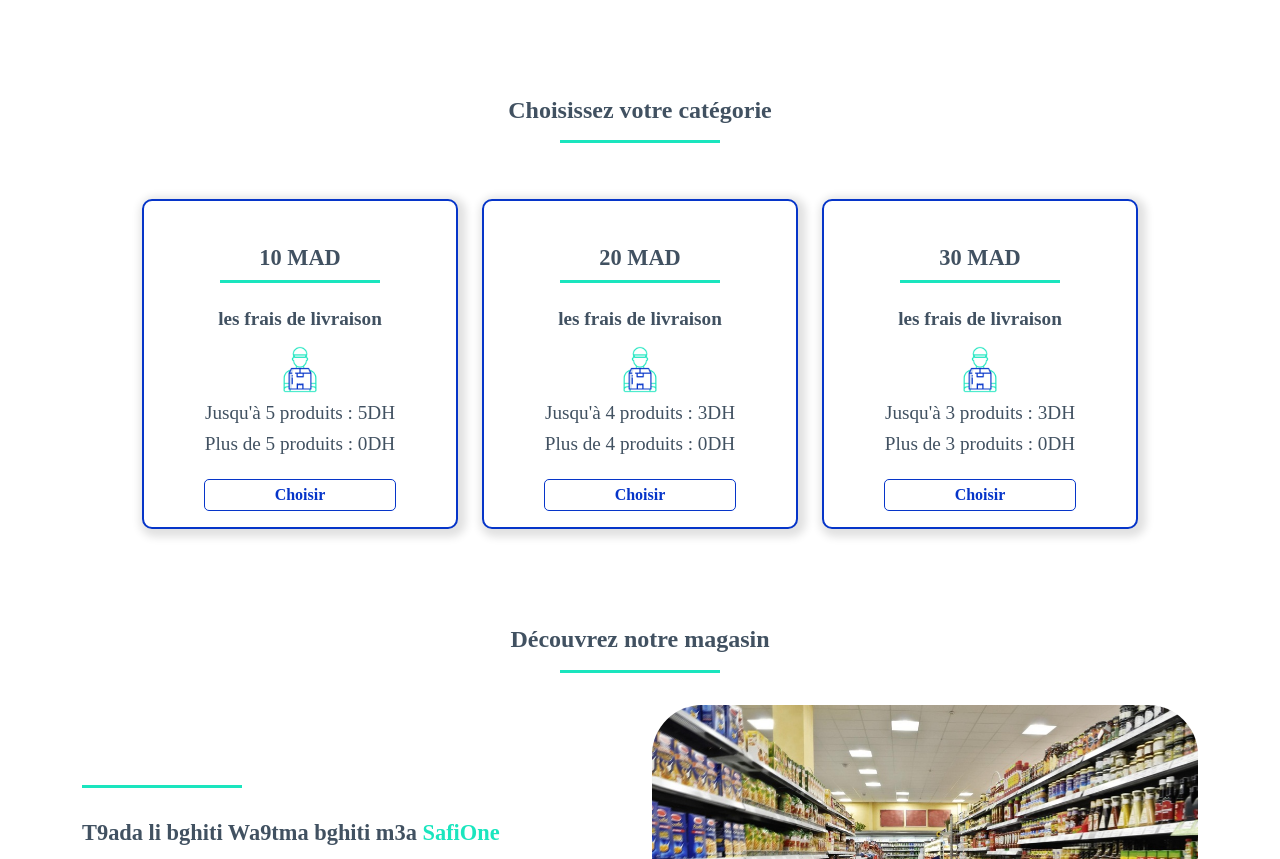
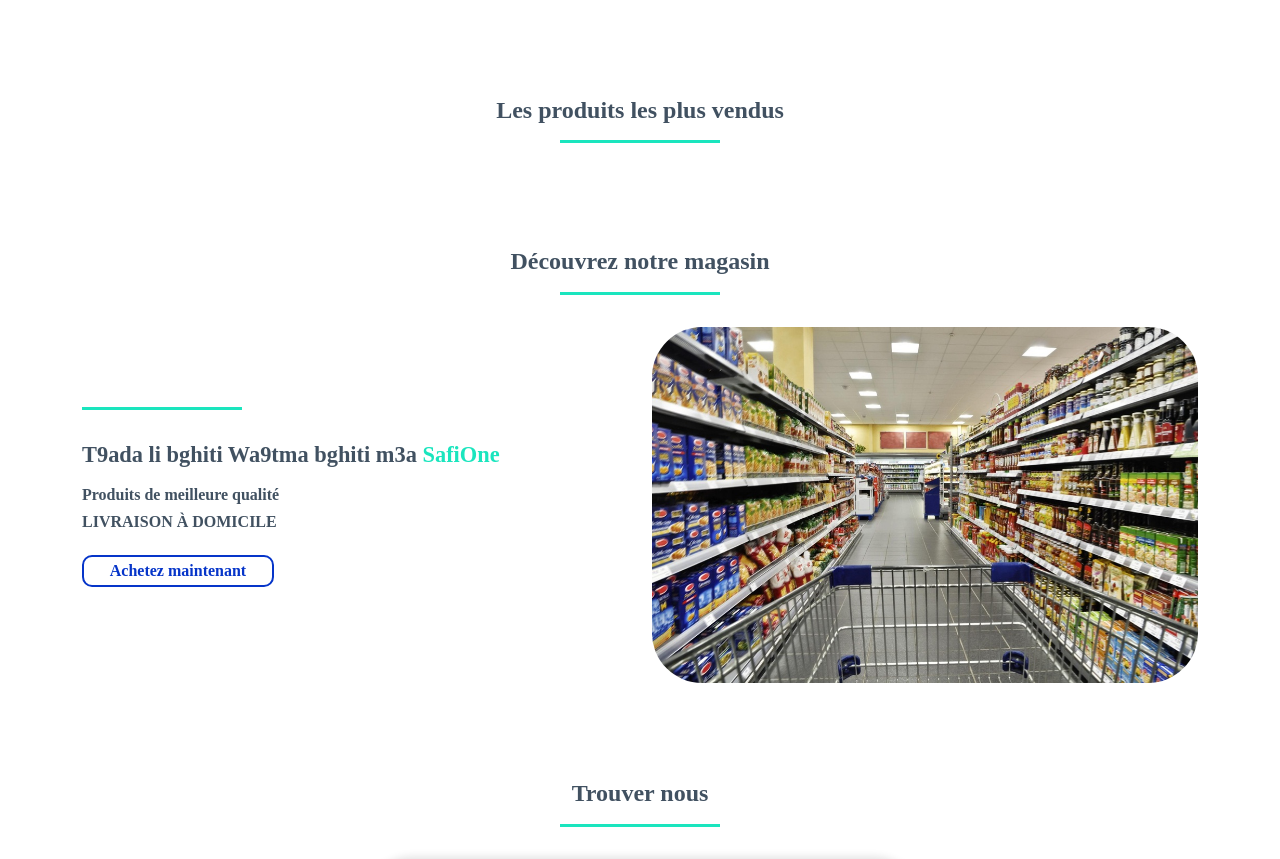
Before and after one commit to yassineelhoubi/ecommerce-website, a PHP site: page /Public/view/store/index.html in a window 1280 px wide. Shown: the part 368-1227 px from the top of the page. Run offline with PHP 8.4, Linux system fonts and the light colour scheme; some libraries are stand-ins or nearby versions.

Commit message:
replace cards categories from home page to top products cards

```diff
--- a/App/controller/product.php
+++ b/App/controller/product.php
@@ -142,4 +142,9 @@
         }
     }
 
+    public function top_product(){
+        $rows = $this->product->top_product();
+        echo json_encode(array('message'=>$rows, 'state'=>true));
+    }
+
 }
--- a/Public/resources/css/_index.scss
+++ b/Public/resources/css/_index.scss
@@ -25,6 +25,21 @@
         height: 400px;
         border-radius: 50px;
     }
+    .product {
+        .img-card {
+            img {
+                height: 200px;
+                object-fit: contain;
+            }
+
+        }
+        .card-body{
+            .card-title{
+                height: 40px;
+                overflow: hidden;
+            }
+        }
+    }
 
 @media (max-width: 990px) {
     #line_for_hidden{
--- a/Public/resources/js/store.js
+++ b/Public/resources/js/store.js
@@ -1,3 +1,5 @@
+/* const { default: axios } = require("axios"); */
+
 function initialize() {
     getAll_catego();
     getAll_product()
@@ -15,14 +17,14 @@ async function getAll_catego() {
     output = ""
 }
 
-function getAll_product() {
+async function getAll_product() {
     output = "";
-    axios.get('http://localhost/projet_fil_rouge/Product/getAll_product_store')
+    await axios.get('http://localhost/projet_fil_rouge/Product/getAll_product_store')
         .then((res) => {
             for (i in res.data.message) {
                 output +=
                     '<div class="col">' +
-                    '<div class="card border border-dark  product shadow_card">' +
+                    '<div class="card  product shadow_card">' +
                     '  <div class="border border-bottom img-card d-flex justify-content-center align-items-center card">' +
                     '<a href="produit.html?=' + res.data.message[i].idProduct + '">' +
                     '<img src="../../resources/img/product/' + res.data.message[i].img + '" class="img-fluid" alt="" />' +
@@ -43,9 +45,42 @@ function getAll_product() {
                     '</div> '
 
             }
-            document.getElementById('body_product').innerHTML = output
+
 
         });
+        document.getElementById('body_product').innerHTML = output
+}
+async function top_product(){
+    output ="";
+    await axios.get('http://localhost/projet_fil_rouge/Product/top_product')
+    .then((res)=>{
+        for (i in res.data.message) {
+            output +=
+                '<div class="col">' +
+                '<div class="card  product shadow_card">' +
+                '  <div class="border border-bottom img-card d-flex justify-content-center align-items-center card">' +
+                '<a href="produit.html?=' + res.data.message[i].idProduct + '">' +
+                '<img src="../../resources/img/product/' + res.data.message[i].img + '" class="img-fluid" alt="" />' +
+                '</a>' +
+                '</div>' +
+                '<div class="card-body">' +
+                '<h6 class="card-title fw-bold mt-2">' +
+                res.data.message[i].name +
+                '</h6>' +
+                '<div class="d-flex justify-content-between mt-3">' +
+                '<button onclick="create_order(' + res.data.message[i].idProduct + ')" class="mybtn size-btn-card secondary-raduis secondary-border">' +
+                'Ajouter' +
+                '</button>' +
+                '<h6 class="pt-1">' + res.data.message[i].price + ' DH</h6>' +
+                '</div>' +
+                '</div>' +
+                '</div>' +
+                '</div> '
+
+        }
+
+    })
+    document.getElementById('top_product').innerHTML = output
 }
 /* _____________________________________________________________________________________________ */
 // get idProduct from url
--- a/Public/view/store/index.html
+++ b/Public/view/store/index.html
@@ -14,8 +14,10 @@
   crossorigin="anonymous"></script>
 <!-- include header & footer -->
 <script src="../../resources/js/includeTemp.js"></script>
+<!-- import axios -->
+<script src="/node_modules/axios/dist/axios.min.js"></script>
 
-<body>
+<body onload="top_product()">
   <!-- header -->
   <div id="header"></div>
   <!--  -->
@@ -44,59 +46,12 @@
 
     <!-- card -->
     <div class="container mt-5 pt-5">
-      <h1 class="fw-bold text-center">Choisissez votre catégorie</h1>
+      <h1 class="fw-bold text-center">Les produits les plus vendus</h1>
       <div class="line mx-auto  mt-3"></div>
     </div>
     <div  class="container  mb-5">
-      <div class="row justify-content-between ps-5 pe-5 g-4  m-md-0  ">
-
-        <div  class="col-lg-4 col-md-6 col-12">
-          <div  class="card primary-raduis primary-border card-body shadow_card ">
-            <div class="d-flex flex-column align-items-center mt-4">
-              <h2 class="card-title fw-bold mt-1">10 MAD</h2>
-              <div class="line mb-4"></div>
-              <h4 class="fw-bold mb-3">les frais de livraison</h4>
-              <div class="col-2 m-auto">
-                <img class="img-fluid mb-2" src="../../resources/img/icons/054-delivery.png" alt="" />
-              </div>
-              <h4 class="card-text">Jusqu'à 5 produits : 5DH</h4>
-              <h4>Plus de 5 produits : 0DH</h4>
-              <button class="mybtn size-btn secondary-raduis secondary-border mt-3 ">Choisir</button>
-            </div>
-          </div>
-        </div>
-        <!--  -->
-        <div class="col-lg-4 col-md-6 col-12" >
-          <div   class="card primary-raduis primary-border card-body  shadow_card">
-            <div class="d-flex flex-column align-items-center mt-4">
-              <h2 class="card-title fw-bold mt-1">20 MAD</h2>
-              <div class="line mb-4"></div>
-              <h4 class="fw-bold mb-3">les frais de livraison</h4>
-              <div class="col-2 m-auto">
-                <img class="img-fluid mb-2" src="../../resources/img/icons/054-delivery.png" alt="" />
-              </div>
-              <h4 class="card-text">Jusqu'à 4 produits : 3DH</h4>
-              <h4>Plus de 4 produits : 0DH</h4>
-              <button class="mybtn size-btn secondary-border secondary-raduis mt-3 ">Choisir</button>
-            </div>
-          </div>
-        </div>
-        <!--  -->
-        <div class="col-lg-4 col-md-6 col-12">
-          <div class="card primary-raduis primary-border card-body shadow_card ">
-            <div class="d-flex flex-column align-items-center mt-4">
-              <h2 class="card-title fw-bold mt-1">30 MAD</h2>
-              <div class="line mb-4"></div>
-              <h4 class="fw-bold mb-3">les frais de livraison</h4>
-              <div class="col-2 m-auto">
-                <img class="img-fluid mb-2" src="../../resources/img/icons/054-delivery.png" alt="" />
-              </div>
-              <h4 class="card-text">Jusqu'à 3 produits : 3DH</h4>
-              <h4>Plus de 3 produits : 0DH</h4>
-              <button class="mybtn size-btn secondary-raduis secondary-border mt-3 ">Choisir</button>
-            </div>
-          </div>
-        </div>
+      <div id="top_product" class="row row-cols-1 row-cols-sm-2 row-cols-md-3 row-cols-lg-4 g-4  ">
+        <!-- product -->
       </div>
     </div>
 
@@ -139,7 +94,7 @@
 
   <div id="footer"></div>
   <!-- end footer -->
-
+  <script src="../../resources/js/store.js"></script>
 
 </body>
 
```
Also changed, not shown: App/model/Products.php (+7 -0 lines), Public/resources/css/style.css, 1 other file.
